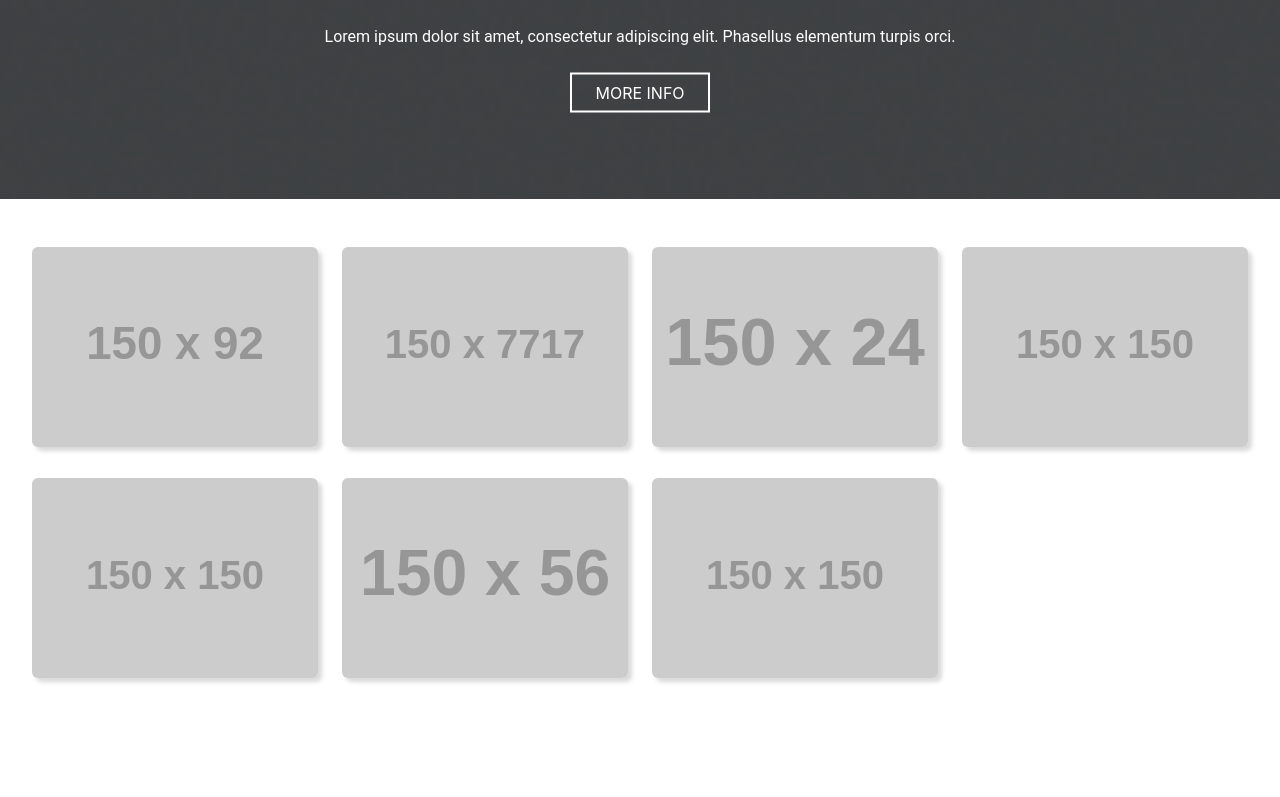
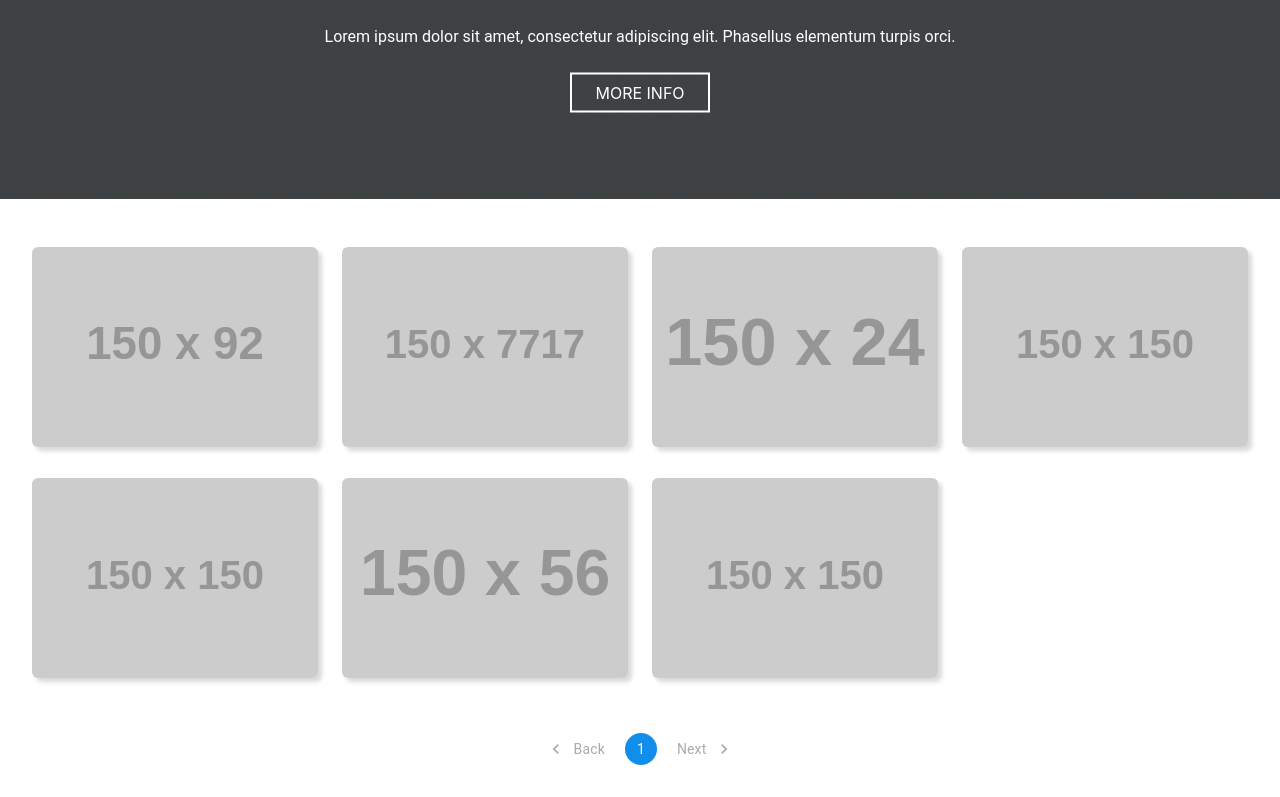
Before and after one commit to tasyald/webtask, a React (Create React App) app: page /webtask/home in a window 1280 px wide. Shown: the part 209-1006 px from the top of the page. Before the commit the page ends 942 px from the top, so only its background shows below. Built offline with nearby package versions, Linux system fonts and the light colour scheme.

Commit message:
Page controller component

```diff
--- a/package.json
+++ b/package.json
@@ -3,6 +3,7 @@
   "version": "0.1.0",
   "private": true,
   "dependencies": {
+    "@material-ui/lab": "^4.0.0-alpha.60",
     "@testing-library/jest-dom": "^5.15.0",
     "@testing-library/react": "^11.2.7",
     "@testing-library/user-event": "^12.8.3",
--- /dev/null
+++ b/src/components/PageController/PageController.scss
@@ -0,0 +1,33 @@
+@import '../../assets/scss/base';
+
+.pagination {
+  justify-content: center;
+  margin-bottom: 2rem;
+
+  li:first-child button::after {
+    content: 'Back';
+    margin: 0 0.5rem 0 1rem;
+  }
+
+  li:last-child button::before {
+    content: 'Next';
+    margin-left: 1rem;
+    margin: 0 1rem 0 0.5rem;
+  }
+
+  .MuiPaginationItem-root {
+    color: $primary_color;
+
+    &.Mui-disabled {
+      color: rgba(0, 0, 0, 0.87);
+    }
+  }
+
+  .MuiPaginationItem-textPrimary.Mui-selected {
+    background-color: $primary_color;
+  }
+
+  .MuiPaginationItem-textPrimary.Mui-selected:hover {
+    background-color: $primary_color;
+  }
+}
--- /dev/null
+++ b/src/components/PageController/index.js
@@ -0,0 +1,38 @@
+import React from 'react';
+import PropTypes from 'prop-types';
+import { Pagination } from '@material-ui/lab';
+
+import './PageController.scss';
+
+const PageController = (props) => {
+  const { pages, currentPage, onChange } = props;
+
+  const onChangePage = (e, page) => {
+    onChange(page);
+  };
+
+  return(
+    <nav class="pagination is-centered" role="navigation" aria-label="pagination">
+      <Pagination
+        count={pages}
+        page={currentPage}
+        onChange={onChangePage}
+        color="primary"
+      />
+    </nav>
+  )
+};
+
+PageController.propTypes = {
+  pages: PropTypes.number,
+  currentPage: PropTypes.number,
+  onChange: PropTypes.func,
+};
+
+PageController.defaultProps = {
+  pages: 1,
+  currentPage: 1,
+  onChange: () => {},
+};
+
+export default PageController;
--- a/src/views/Home/index.js
+++ b/src/views/Home/index.js
@@ -1,6 +1,7 @@
 import React, { Component } from 'react';
 import Hero from 'components/Hero';
 import PhotoGrid from 'components/PhotoGrid';
+import PageController from 'components/PageController';
 
 const images = [
   {
@@ -59,6 +60,7 @@ class Home extends Component {
       <div class="home">
         <Hero title="Lorem Ipsum" />
         <PhotoGrid images={images} />
+        <PageController />
       </div>
     )
   };
```
